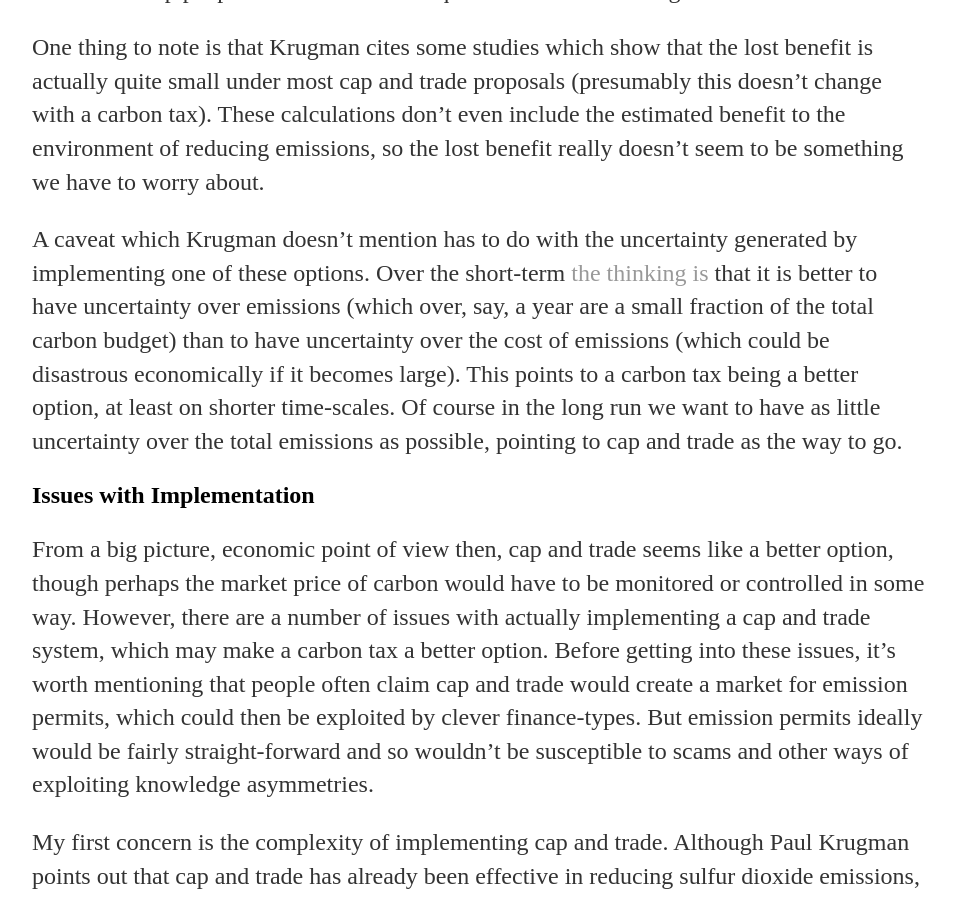
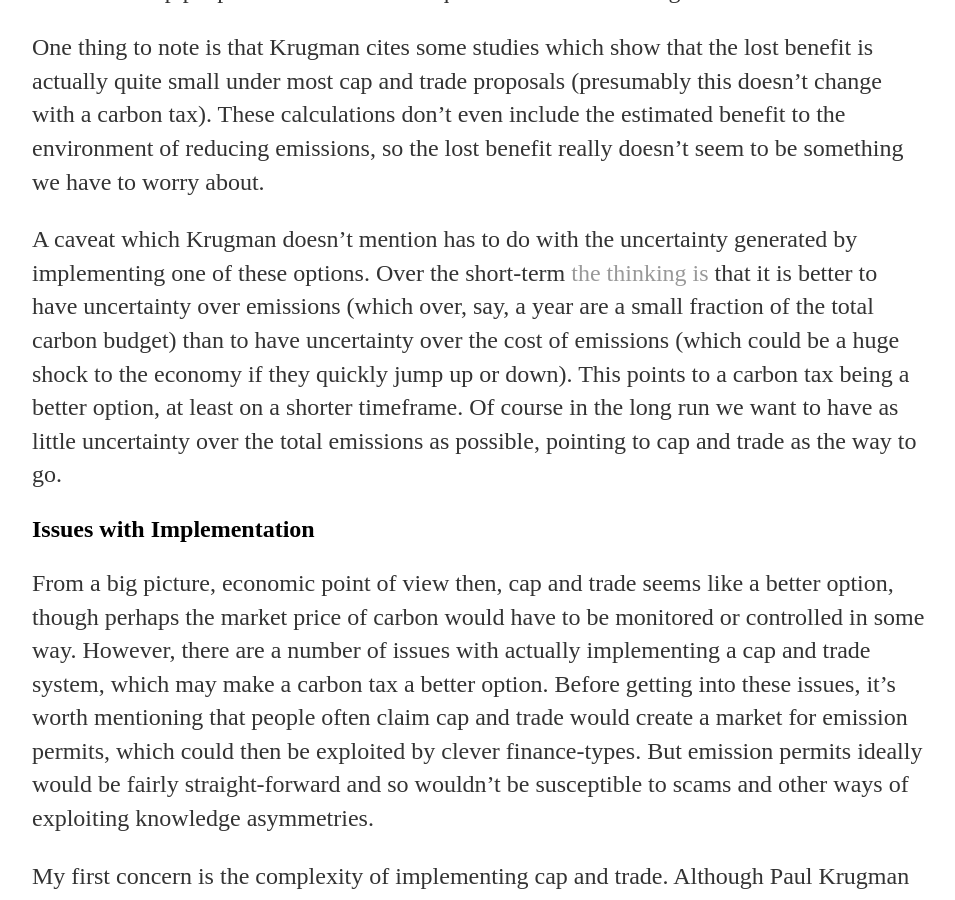
Before and after one commit to nicklutsko/nicklutsko.github.io, a Jekyll site: the page built from _posts/2016-06-15-Carbon-Tax-versus-Cap-and-Trade.md, in a window 1280 px wide and 900 px high, scrolled down 2707 px. Shown: the whole window, without its empty margins (160-1115 px from the left). Built offline with Jekyll 4.4.1, drawn with Linux system fonts in a browser that asks for light colours.

Commit message:
edited first post again

```diff
--- a/_posts/2016-06-15-Carbon-Tax-versus-Cap-and-Trade.md
+++ b/_posts/2016-06-15-Carbon-Tax-versus-Cap-and-Trade.md
@@ -32,7 +32,7 @@
 
 <p>One thing to note is that Krugman cites some studies which show that the lost benefit is actually quite small under most cap and trade proposals (presumably this doesn’t change with a carbon tax). These calculations don’t even include the estimated benefit to the environment of reducing emissions, so the lost benefit really doesn’t seem to be something we have to worry about.</p>
 
-<p>A caveat which Krugman doesn’t mention has to do with the uncertainty generated by implementing one of these options. Over the short-term <a href="https://www.theguardian.com/environment/2013/jan/31/carbon-tax-cap-and-trade">the thinking is</a> that it is better to have uncertainty over emissions (which over, say, a year are a small fraction of the total carbon budget) than to have uncertainty over the cost of emissions (which could be disastrous economically if it becomes large). This points to a carbon tax being a better option, at least on shorter time-scales. Of course in the long run we want to have as little uncertainty over the total emissions as possible, pointing to cap and trade as the way to go.</p>
+<p>A caveat which Krugman doesn’t mention has to do with the uncertainty generated by implementing one of these options. Over the short-term <a href="https://www.theguardian.com/environment/2013/jan/31/carbon-tax-cap-and-trade">the thinking is</a> that it is better to have uncertainty over emissions (which over, say, a year are a small fraction of the total carbon budget) than to have uncertainty over the cost of emissions (which could be a huge shock to the economy if they quickly jump up or down). This points to a carbon tax being a better option, at least on a shorter timeframe. Of course in the long run we want to have as little uncertainty over the total emissions as possible, pointing to cap and trade as the way to go.</p>
 
 <h2>Issues with Implementation</h2>
 
```
Also changed, not shown: 1 other file.
